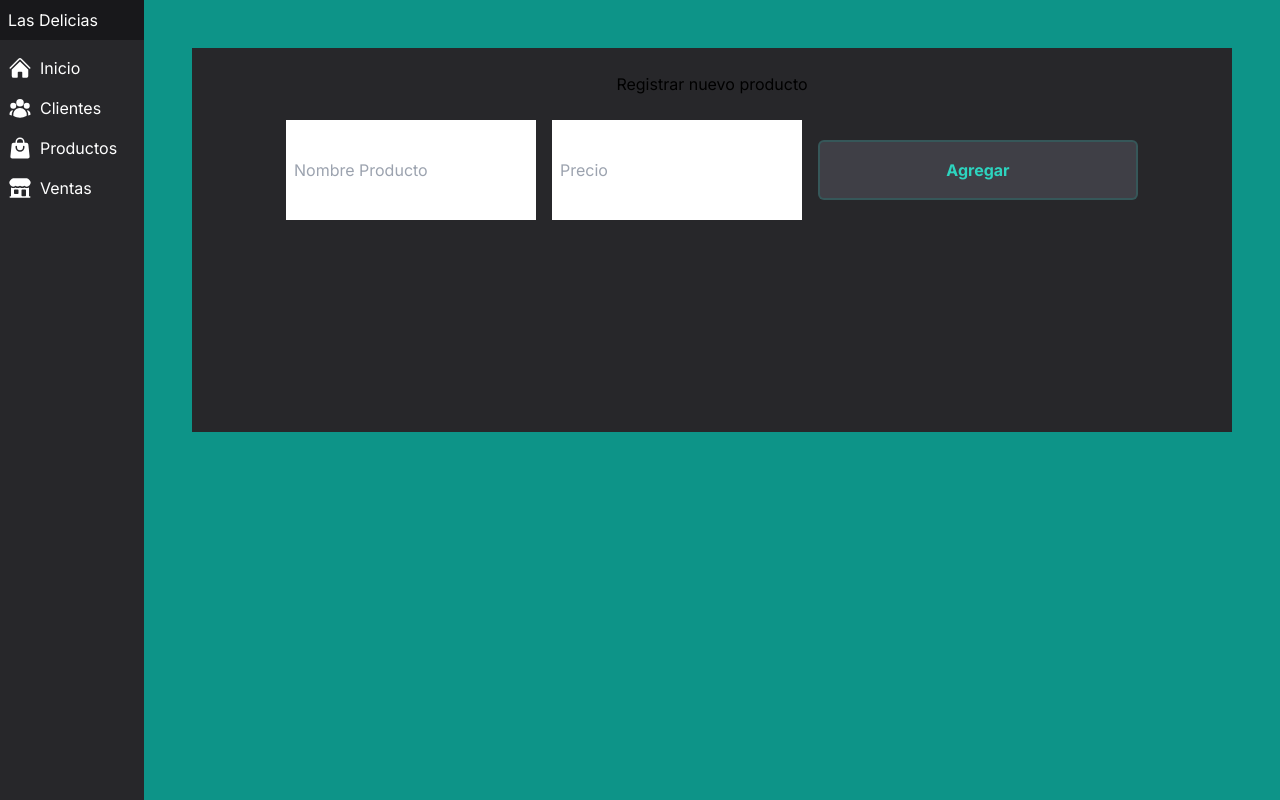
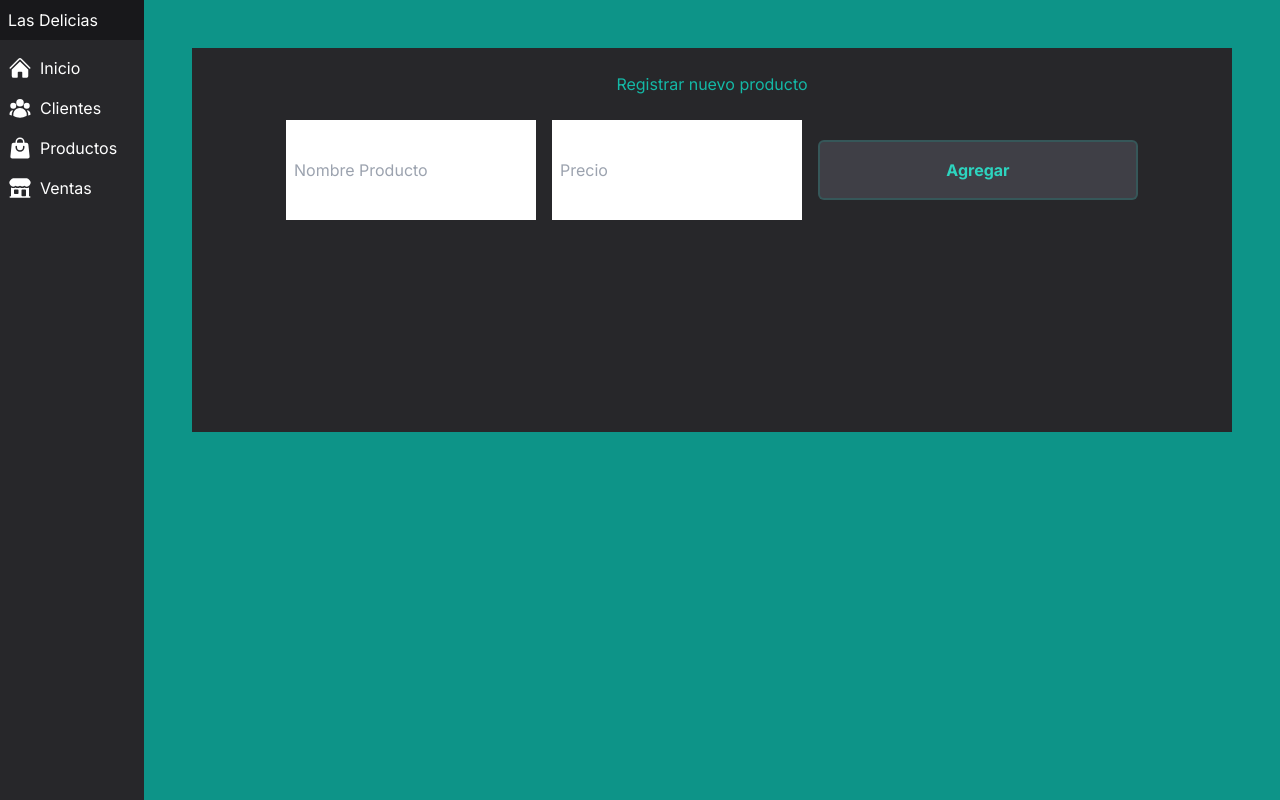
Before and after one commit to patrWan/las-delicias-nextjs, a Next.js app: page /dashboard/products/new in a window 1280 px wide. Built offline with nearby package versions, Linux system fonts and the light colour scheme; what tailwindcss-hero-patterns would draw is missing.

Commit message:
feat: validation form add product

```diff
--- a/app/dashboard/products/new/page.jsx
+++ b/app/dashboard/products/new/page.jsx
@@ -18,8 +18,15 @@ export default function () {
 
     return (
         <div className="bg-zinc-800 text-center h-96 p-6">
-            Registrar nuevo producto
-            <div className="flex w-full flex-wrap md:flex-nowrap gap-4 justify-center my-6">
+            <p className="text-teal-500">
+                Registrar nuevo producto
+            </p>
+
+            <form
+                action=""
+                onSubmit={(e) => {e.preventDefault(); addProduct(productName, productPrice)}}
+                className="flex w-full flex-wrap md:flex-nowrap gap-4 justify-center my-6"
+            >
                 <input
                     type="text"
                     placeholder="Nombre Producto"
@@ -35,13 +42,13 @@ export default function () {
                     onChange={handleProductPrice}
                     value={productPrice}
                     required
+                    min={0}
                 />
-
                 <button
                     className='hover:bg-teal-400 hover:text-white bg-zinc-700 text-teal-400 font-bold my-5 p-4 w-56 md:w-80 rounded-md border-2 border-teal-500/20 text-center'
-                    onClick={() => addProduct(productName, productPrice)}
+
                 >Agregar</button>
-            </div>
+            </form>
         </div>
     )
 }
```
